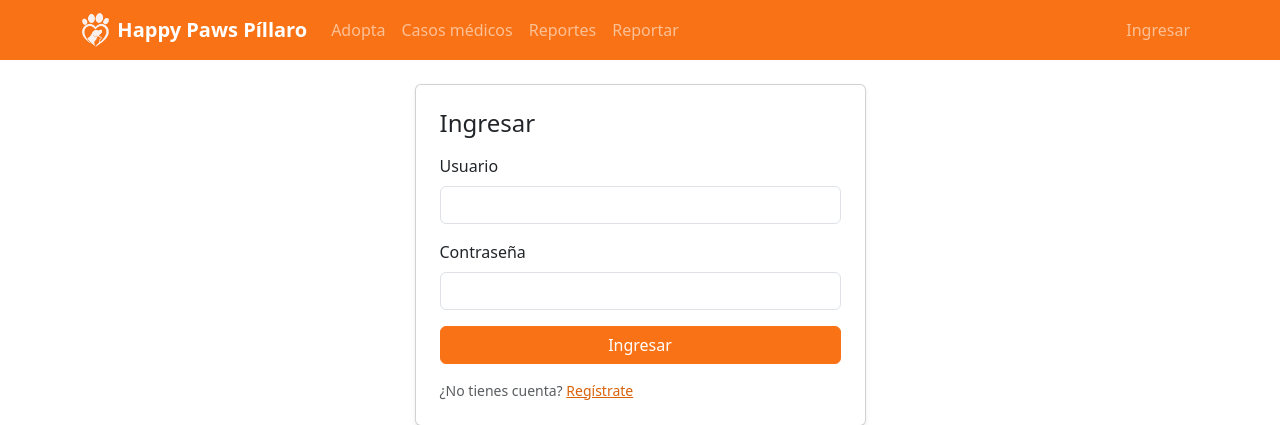
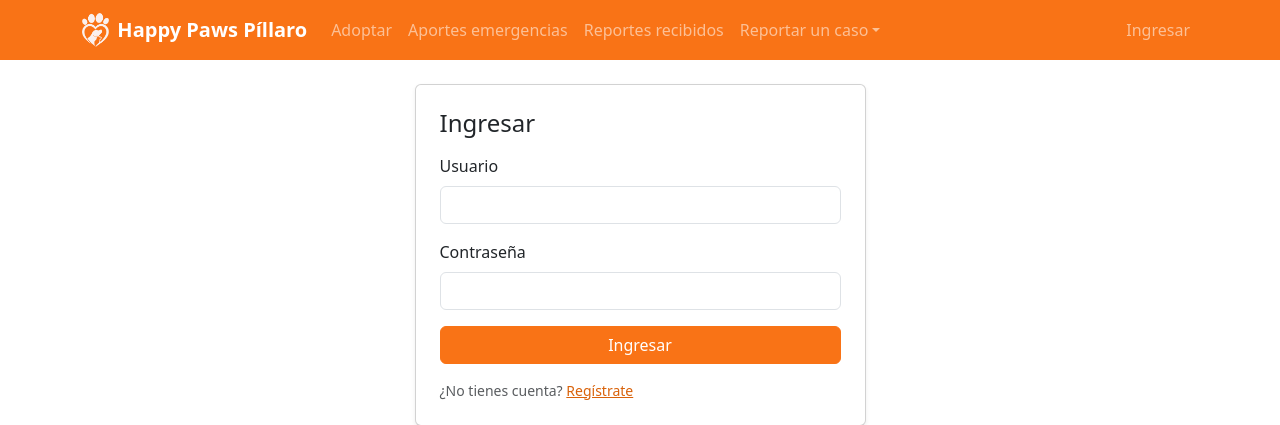
Before and after one commit to happypawspillaro/happypaws, a Django app: page /cuentas/ingresar/ in a window 1280 px wide. Shown: the top 425 px of the page. Run offline with Django 5.2, Linux system fonts and the light colour scheme; some libraries are stand-ins or nearby versions.

Commit message:
mejora: nombres más claros en la barra de navegación (#57)
Se aplica la propuesta de José en el issue: Adoptar, Aportes emergencias,
Reportes recibidos y Reportar un caso. Antes "Reportes" y "Reportar" se
confundían. "Reportar un caso" es ahora un menú con un enlace por tipo de
reporte, y el formulario abre con ese tipo preseleccionado (?tipo=).

"Nosotros" y "Donar" quedan para #14 y #40.

```diff
--- a/web/code/core/context_processors.py
+++ b/web/code/core/context_processors.py
@@ -1,4 +1,5 @@
 from django.conf import settings
+from reports.models import TipoReporte
 
 
 def analiticas(request):
@@ -11,3 +12,8 @@ def analiticas(request):
     if usuario is not None and usuario.is_staff:
         return {"ga_measurement_id": ""}
     return {"ga_measurement_id": settings.GA_MEASUREMENT_ID}
+
+
+def menu(request):
+    """Tipos de reporte para el menú "Reportar un caso" de base.html (#57)."""
+    return {"tipos_reporte": TipoReporte.choices}
--- a/web/code/happypaws/settings/base.py
+++ b/web/code/happypaws/settings/base.py
@@ -49,6 +49,7 @@ TEMPLATES = [
                 "django.contrib.auth.context_processors.auth",
                 "django.contrib.messages.context_processors.messages",
                 "core.context_processors.analiticas",
+                "core.context_processors.menu",
             ],
         },
     },
--- a/web/code/reports/views.py
+++ b/web/code/reports/views.py
@@ -62,7 +62,10 @@ def detail(request, pk):
 
 def create(request):
     """Formulario público para crear un reporte, con carga de fotos."""
-    form = ReportForm(request.POST or None)
+    # El menú "Reportar un caso" enlaza con ?tipo= para dejarlo preseleccionado.
+    tipo = request.GET.get("tipo", "")
+    inicial = {"tipo": tipo} if tipo in TipoReporte.values else None
+    form = ReportForm(request.POST or None, initial=inicial)
     if request.method == "POST" and form.is_valid():
         reporte = form.save()
         for imagen in request.FILES.getlist("fotos"):
--- a/web/code/templates/base.html
+++ b/web/code/templates/base.html
@@ -35,10 +35,24 @@
         </button>
         <div class="collapse navbar-collapse" id="navmenu">
           <ul class="navbar-nav me-auto">
-            <li class="nav-item"><a class="nav-link" href="{% url 'animals:catalog' %}">Adopta</a></li>
-            <li class="nav-item"><a class="nav-link" href="{% url 'medical_cases:list' %}">Casos médicos</a></li>
-            <li class="nav-item"><a class="nav-link" href="{% url 'reports:list' %}">Reportes</a></li>
-            <li class="nav-item"><a class="nav-link" href="{% url 'reports:create' %}">Reportar</a></li>
+            <li class="nav-item"><a class="nav-link" href="{% url 'animals:catalog' %}">Adoptar</a></li>
+            <li class="nav-item"><a class="nav-link" href="{% url 'medical_cases:list' %}">Aportes emergencias</a></li>
+            <li class="nav-item"><a class="nav-link" href="{% url 'reports:list' %}">Reportes recibidos</a></li>
+            <li class="nav-item dropdown">
+              <a class="nav-link dropdown-toggle"
+                 href="#"
+                 role="button"
+                 data-bs-toggle="dropdown"
+                 aria-expanded="false">Reportar un caso</a>
+              <ul class="dropdown-menu">
+                {% for value, label in tipos_reporte %}
+                  <li>
+                    <a class="dropdown-item"
+                       href="{% url 'reports:create' %}?tipo={{ value }}">{{ label }}</a>
+                  </li>
+                {% endfor %}
+              </ul>
+            </li>
           </ul>
           <ul class="navbar-nav">
             {% if user.is_authenticated %}
```
Also changed, not shown: web/code/core/tests.py (+10 -0 lines), web/code/reports/tests.py (+12 -0 lines).
